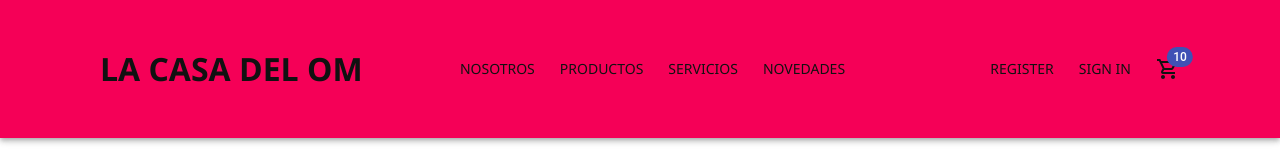
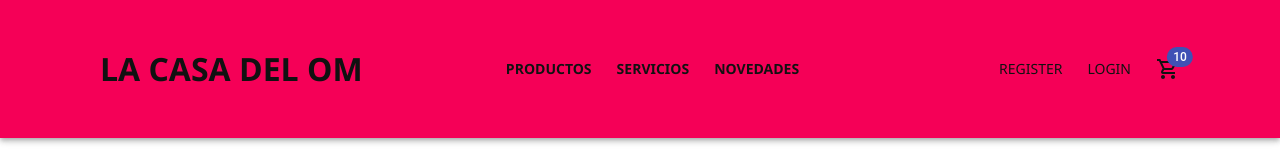
Before and after one commit to MarianaLucrecia/lacasadelom, a React (Create React App) app: page / in a window 1280 px wide. Shown: the top 160 px of the page. Built offline with nearby package versions, Linux system fonts and the light colour scheme.

Commit message:
primera-entrega-ME

```diff
--- a/src/components/Item.js
+++ b/src/components/Item.js
@@ -1,9 +1,8 @@
-
 import { DescriptionOutlined, InfoOutlined, LocalOfferOutlined } from '@material-ui/icons';
 import { Link } from 'react-router-dom';
 import { ProductContainer, Circle, Image, Info, Icon } from './styledComponents';
 
-const Item = ({ id, name, stock, price, image }) => {
+const Item = ({ id, stock, price, image }) => {
     return (
         <ProductContainer>
             <Circle />
--- a/src/components/ItemDetail.js
+++ b/src/components/ItemDetail.js
@@ -15,7 +15,7 @@ const ItemDetail = ({ item }) => {
             <DetailContainer>
                 <WrapperDetail>
                     <ImgContainer>
-                        <ImageDetail src={item.image[0]} />
+                        <ImageDetail src={item.image} />
                     </ImgContainer>
                     <InfoContainer>
                         <Title>{item.name}</Title>
--- a/src/components/ItemDetailContainer.js
+++ b/src/components/ItemDetailContainer.js
@@ -1,20 +1,30 @@
+import customFetch from "../utils/customFetch";
 import { useEffect, useState } from "react";
-import customFetch from "../utils/customFetch";
 import ItemDetail from "./ItemDetail";
-import {products} from "../utils/products";
+import { useParams } from "react-router-dom";
+import { products } from "../utils/products";
 
-const ItemDetailContainer = () => {
-    const [dato, setDato] = useState({});
+//const { products } = require("../utils/products")
+
+const ItemDetailContainer = (props) => {
+
+    const [datos, setDatos] = useState({});
+    const { idItem } = useParams();
 
     useEffect(() => {
-        customFetch(2000, products[1])
-            .then(result => setDato(result))
-            .catch(err => console.log(err))
-    }, []);
+        customFetch(2000, products.find(item => item.id === parseInt(idItem)))
+            .then(result => setDatos(result))
+            .catch(error => console.log(error))
+    },  []);
+    console.log (datos)
 
     return (
-        <ItemDetail item={dato} />
+
+        <>
+            <ItemDetail item={datos} />
+        </>
+
     );
-}
+};
 
 export default ItemDetailContainer;
--- a/src/components/ItemListContainer.js
+++ b/src/components/ItemListContainer.js
@@ -1,18 +1,26 @@
 import ItemCount from './ItemCount';
 import ItemList from './ItemList';
-import { Wrapper } from './styledComponents';
 import customFetch from "../utils/customFetch";
 import { useEffect, useState } from 'react';
-import {products} from '../utils/products'
+import { useParams } from 'react-router';
+import { products } from '../utils/products';
+//const { products } = require('../utils/products');
 
-const ItemListContainer = ({greeting}) => {
+const ItemListContainer = () => {
     const [datos, setDatos] = useState([]);
-
-    useEffect(() => {
-        customFetch(2000, products)
+    const { idCategory } = useParams();
+    console.log(idCategory);
+       //componentDidUpdate
+       useEffect(() => {
+        if (idCategory === undefined) {
+            customFetch(2000, products)
             .then(result => setDatos(result))
             .catch(err => console.log(err))
-    }, []);
+        } else { customFetch(2000, products.filter(item => item.categoryId === idCategory))
+            .then(result => setDatos(result))
+            .catch(err => console.log(err))
+        }
+    }, [idCategory]);
 
     const onAdd = (qty) => {
         alert("You have selected " + qty + " items.");
@@ -20,7 +28,6 @@ const ItemListContainer = ({greeting}) => {
 
     return (
         <>
-            <Wrapper>{greeting}</Wrapper>
             <ItemList items={datos} />
             <ItemCount stock={5} initial={1} onAdd={onAdd} />
         </>
--- a/src/components/NavBar.js
+++ b/src/components/NavBar.js
@@ -1,4 +1,5 @@
 import { AppBar } from "@material-ui/core";
+import { Link } from "react-router-dom";
 import CartWidget from "./CartWidget";
 import { Wrapper, Logo, MenuItem, Left, Center, Right } from './styledComponents';
 
@@ -10,14 +11,13 @@ const NavBar = () => {
                     <Logo>LA CASA DEL OM</Logo>
                 </Left>
                 <Center>
-                    <MenuItem>NOSOTROS</MenuItem>
-                    <MenuItem>PRODUCTOS</MenuItem>
-                    <MenuItem>SERVICIOS</MenuItem>
-                    <MenuItem>NOVEDADES</MenuItem>
+                    <Link to='/categoryId/Productos' style={{textDecoration: "none", color: "white"}}><MenuItem>PRODUCTOS</MenuItem></Link>
+                    <Link to='/categoryId/Servicios' style={{textDecoration: "none", color: "white"}}><MenuItem>SERVICIOS</MenuItem></Link>
+                    <Link to='/categoryId/Novedades' style={{textDecoration: "none", color: "white"}}><MenuItem>NOVEDADES</MenuItem></Link>
                 </Center>
                 <Right>
                     <MenuItem>REGISTER</MenuItem>
-                    <MenuItem>SIGN IN</MenuItem>
+                    <MenuItem>LOGIN</MenuItem>
                     <MenuItem><CartWidget /></MenuItem>
                 </Right>
             </Wrapper>
--- a/src/pages/Home.js
+++ b/src/pages/Home.js
@@ -1,14 +1,18 @@
+import { BrowserRouter, Routes, Route } from "react-router-dom";
 import ItemDetailContainer from "../components/ItemDetailContainer";
-// import ItemListContainer from "../components/ItemListContainer";
+import ItemListContainer from "../components/ItemListContainer";
 import NavBar from "../components/NavBar";
 
 const Home = () => {
     return (
-        <div>
+        <BrowserRouter>
             <NavBar />
-            {/* <ItemListContainer greeting="Hola Mundo ItemListContainer!!!" /> */}
-            <ItemDetailContainer />
-        </div>
+            <Routes>
+                <Route path='/' element={<ItemListContainer />} />
+                <Route path='/categoryId/:idCategory' element={<ItemListContainer />} />
+                <Route path='/item/:idItem' element={<ItemDetailContainer />} />
+            </Routes>
+        </BrowserRouter>
     );
 }
 
--- a/src/utils/products.js
+++ b/src/utils/products.js
@@ -1,6 +1,6 @@
 export const products = [
     {id: 1,
-        category: "Oraculos",
+        categoryId: "Productos",
         name: "Oraculo de Esencias",
         brand: "Leerte",
         price: 122,
@@ -13,7 +13,7 @@ export const products = [
             ]
     },
     {id: 2,
-        category: "Oraculos",
+        categoryId: "Productos",
         name: "Oraculo de las Diosas",
         brand: "Leerte",
         price: 24,
@@ -26,7 +26,7 @@ export const products = [
             ]
     },
     {id: 3,
-        category: "Cartas",
+        categoryId: "Productos",
         name: "Cartas Tarot Marcelles",
         brand: "Leerte",
         price: 672,
@@ -39,7 +39,7 @@ export const products = [
             ]
     },
     {id: 4,
-        category: "Oraculos",
+        categoryId: "Servicios",
         name: "Oraculo Lo Divino Femenino",
         brand: "Leerte",
         price: 2659,
@@ -52,7 +52,7 @@ export const products = [
             ]
     },
     {id: 5,
-        category: "Auricos",
+        categoryId: "Servicios",
         name: "Aurico Arcángel Miguel",
         brand: "Limpiarte",
         price: 1919,
@@ -65,7 +65,7 @@ export const products = [
             ]
     },
     {id: 6,
-        category: "Aurico",
+        categoryId: "Servicios",
         name: "Aurico Arcángel Jofiel",
         brand: "Limpiarte",
         price: 422,
@@ -78,7 +78,7 @@ export const products = [
             ]
     },
     {id: 7,
-        category: "Auricos",
+        categoryId: "Servicios",
         name: "Aurico Arcangel Chamuel",
         brand: "Limpiarte",
         price: 165,
@@ -92,7 +92,7 @@ export const products = [
     },
 
     {id: 8,
-        category: "Aurico",
+        categoryId: "Servicios",
         name: "Aurico Arcangel Gabriel",
         brand: "Lucrecia",
         price: 157,
@@ -105,7 +105,7 @@ export const products = [
             ]
     },
     {id: 9,
-        category: "Velas",
+        categoryId: "Servicios",
         name: "Velon Ritual San Expedito",
         brand: "Iluminarte",
         price: 350,
@@ -118,7 +118,7 @@ export const products = [
             ]
     },
     {id: 10,
-        category: "Velas",
+        categoryId: "Servicios",
         name: "Velon ritual San Jorge",
         brand: "Iluminarte",
         price: 477,
@@ -131,7 +131,7 @@ export const products = [
             ]
     },
     {id: 11,
-        category: "Velas",
+        categoryId: "Servicios",
         name: "Velas 7 Arcangeles",
         brand: "Lucrecia",
         price: 35,
@@ -144,7 +144,7 @@ export const products = [
             ]
     },
     {id: 12,
-        category: "Velas",
+        categoryId: "Servicios",
         name: "Vela De Intencion Proposito Proteccion Pureza Amor Esencias",
         brand: "Lucrecia",
         price: 35,
@@ -157,7 +157,7 @@ export const products = [
             ]
     },
     {id: 13,
-        category: "Limpieza",
+        categoryId: "Productos",
         name: "HIERBAS DE SAHUMADO Amor y prosperidad",
         brand: "Limpiarte",
         price: 905,
@@ -170,7 +170,7 @@ export const products = [
             ]
     },
     {id: 14,
-        category: "Limpieza",
+        categoryId: "Productos",
         name: "Bomba de Carbón Aromática",
         brand: "Limpiarte",
         price: 915,
@@ -183,7 +183,7 @@ export const products = [
             ]
     },
     {id: 15,
-        category: "Limpieza",
+        categoryId: "Productos",
         name: "Set de Limpieza Energetica",
         brand: "Limpiarte",
         price: 3199,
@@ -196,7 +196,7 @@ export const products = [
             ]
     },
     {id: 16,
-        category: "Limpieza",
+        categoryId: "Productos",
         name: "Carbones",
         brand: "Limpiarte",
         price: 170,
```
